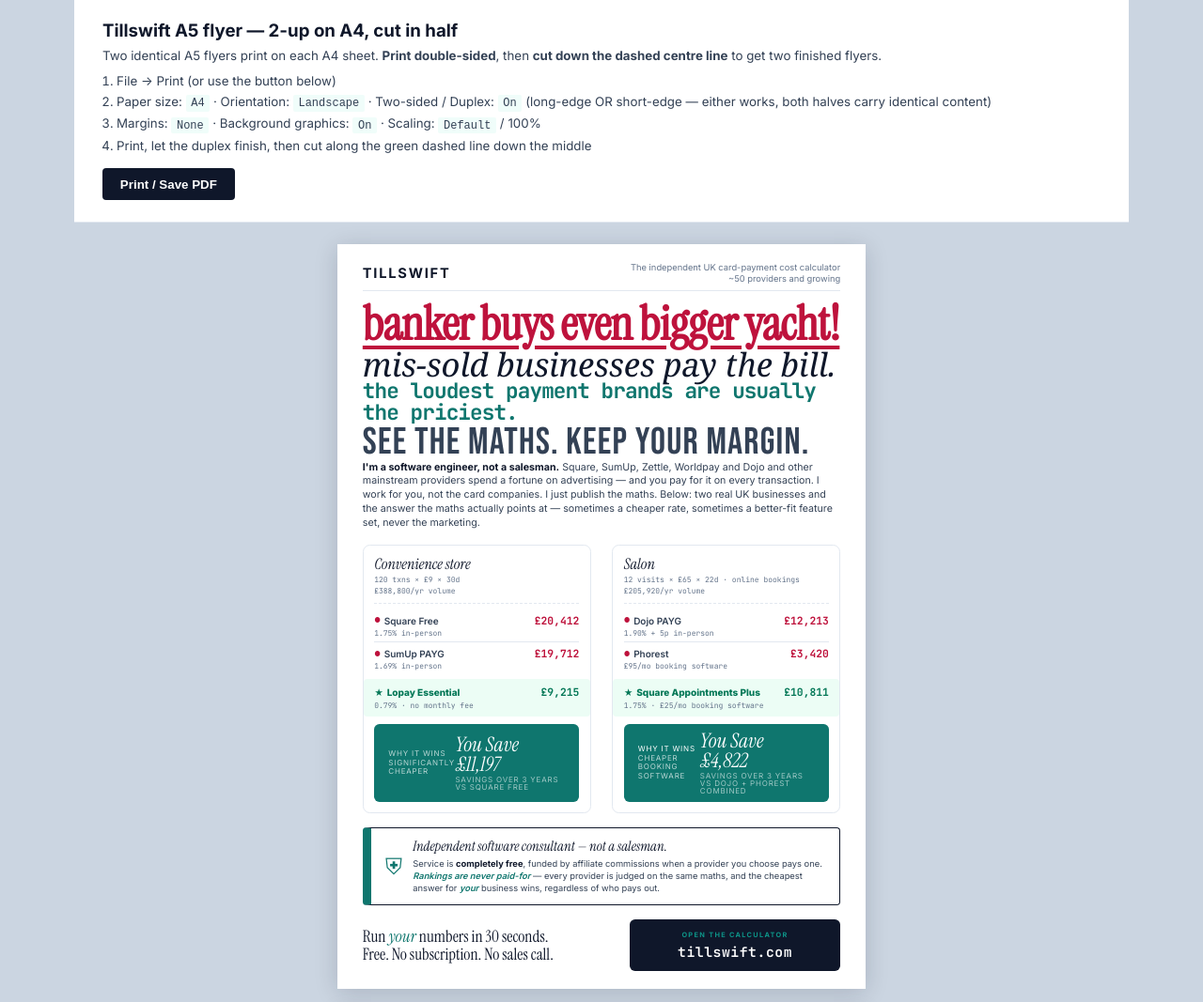
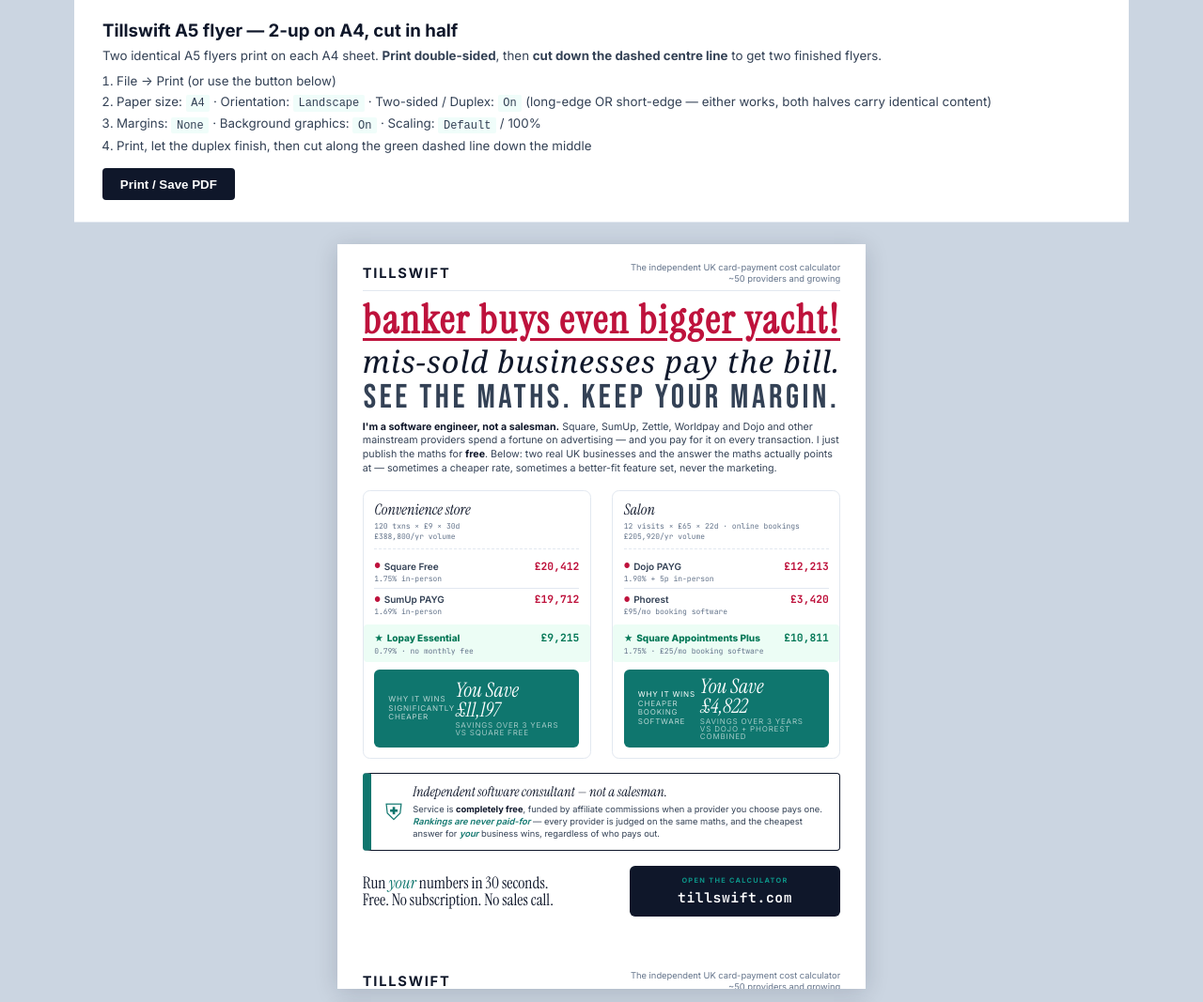
Before and after one commit to wazzuck/tillswift, a plain HTML site: page flyer.html in a window 1280 px wide. Shown: the top 1067 px of the page at 94% size. Drawn offline with Linux system fonts and the light colour scheme.

Commit message:
Updating

```diff
--- a/flyer.html
+++ b/flyer.html
@@ -130,12 +130,12 @@
   margin-bottom: 0;
   font-weight: 400;
 }
-.hero-h .line { display: block; }
+.hero-h .line { display: block; margin-bottom: 1.5mm; text-align: center; white-space: nowrap; }
 .hero-h .line-sans {
   font-family: var(--font-serif);
   font-weight: 700;
-  font-size: 38pt;
-  letter-spacing: -0.015em;
+  font-size: 24pt;
+  letter-spacing: 0.05em;
   color: var(--rose);
   text-decoration: underline;
   text-decoration-thickness: 0.08em;
@@ -145,31 +145,31 @@
   font-family: var(--font-serif);
   font-style: normal;
   font-weight: 400;
-  font-size: 19pt;
-  letter-spacing: -0.01em;
+  font-size: 15pt;
+  letter-spacing: 0.03em;
   color: var(--ink);
 }
 .hero-h .line-alt-italic {
   font-family: Georgia, "Times New Roman", serif;
   font-style: italic;
   font-weight: 400;
-  font-size: 26pt;
-  letter-spacing: -0.005em;
+  font-size: 19pt;
+  letter-spacing: 0.03em;
   color: var(--ink);
 }
 .hero-h .line-mono {
   font-family: var(--font-mono);
   font-weight: 700;
   font-size: 17pt;
-  letter-spacing: -0.04em;
+  letter-spacing: 0.02em;
   color: var(--accent);
   text-transform: lowercase;
 }
 .hero-h .line-strike {
   font-family: 'Bebas Neue', 'Inter', sans-serif;
   font-weight: 400;
-  font-size: 30pt;
-  letter-spacing: 0.03em;
+  font-size: 20pt;
+  letter-spacing: 0.1em;
   text-transform: uppercase;
   color: var(--ink2);
 }
@@ -619,11 +619,10 @@
       <h1 class="hero-h">
         <span class="line line-sans line-underline">banker buys even bigger yacht!</span>
         <span class="line line-serif line-alt-italic">mis-sold businesses pay the bill.</span>
-        <span class="line line-mono">The loudest payment brands are usually the priciest.</span>
         <span class="line line-strike">See the maths. Keep your margin.</span>
       </h1>
       <p class="hero-sub">
-        <strong>I'm a software engineer, not a salesman.</strong> Square, SumUp, Zettle, Worldpay and Dojo and other mainstream providers spend a fortune on advertising — and you pay for it on every transaction. I work for you, not the card companies. I just publish the maths. Below: two real UK businesses and the answer the maths actually points at — sometimes a cheaper rate, sometimes a better-fit feature set, never the marketing.
+      <strong>I'm a software engineer, not a salesman.</strong> Square, SumUp, Zettle, Worldpay and Dojo and other mainstream providers spend a fortune on advertising — and you pay for it on every transaction. I just publish the maths for <strong>free</strong>. Below: two real UK businesses and the answer the maths actually points at — sometimes a cheaper rate, sometimes a better-fit feature set, never the marketing.
       </p>
     </section>
     <div class="compare-grid">
@@ -800,6 +799,22 @@
     sheet.appendChild(tpl.content.cloneNode(true));
   }
 });
+
+function fitHeroLines() {
+  document.querySelectorAll('.hero-h .line').forEach(el => {
+    const parentWidth = el.parentElement.getBoundingClientRect().width;
+    if (!parentWidth) return;
+    let lo = 6, hi = 300;
+    while (hi - lo > 0.5) {
+      const mid = (lo + hi) / 2;
+      el.style.fontSize = mid + 'px';
+      el.scrollWidth <= parentWidth ? (lo = mid) : (hi = mid);
+    }
+    el.style.fontSize = lo + 'px';
+  });
+}
+
+document.fonts.ready.then(fitHeroLines);
 </script>
 
 </body>
```
